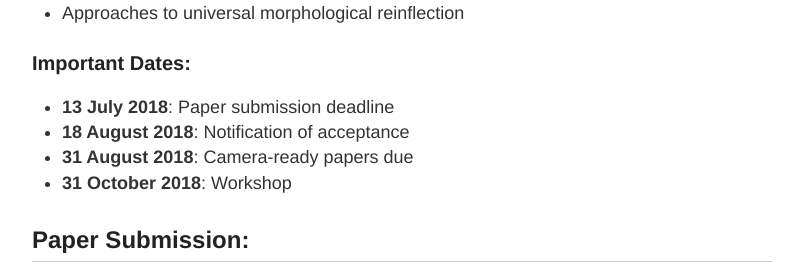
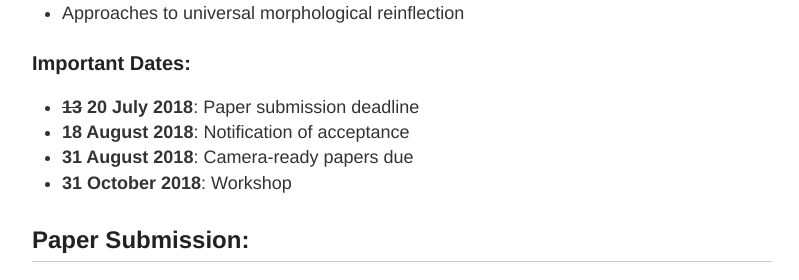
Before and after one commit to sigmorphon/sigmorphon.github.io, a Jekyll site: the page built from callforpapers/2018.md, in a window 1280 px wide and 900 px high, scrolled down 1015 px. Shown: the part 163-443 px from the top of the window, without its empty margins (238-1037 px from the left). Built offline with Jekyll 4.4.1, drawn with Linux system fonts in a browser that asks for light colours.

Commit message:
Extend 2018 CFP

```diff
--- a/callforpapers/2018.md
+++ b/callforpapers/2018.md
@@ -33,7 +33,7 @@ The workshop will gather researchers who apply computation to morphology, phonol
 
 ### Important Dates:
 
-- **13 July 2018**: Paper submission deadline
+- **<del>13</del> 20 July 2018**: Paper submission deadline
 - **18 August 2018**: Notification of acceptance
 - **31 August 2018**: Camera-ready papers due
 - **31 October 2018**: Workshop
```
Also changed, not shown: workshops/2018.md (+1 -1 lines).
